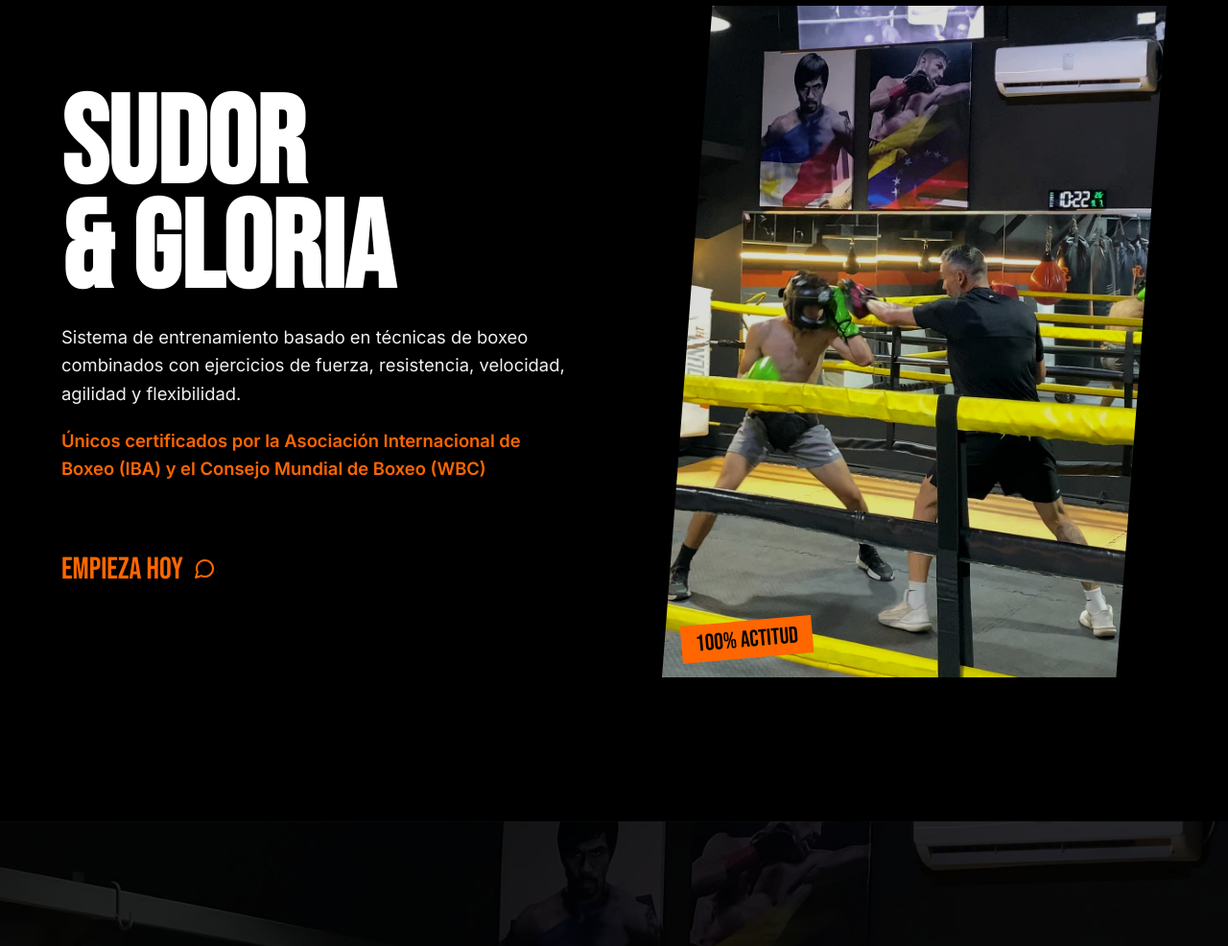
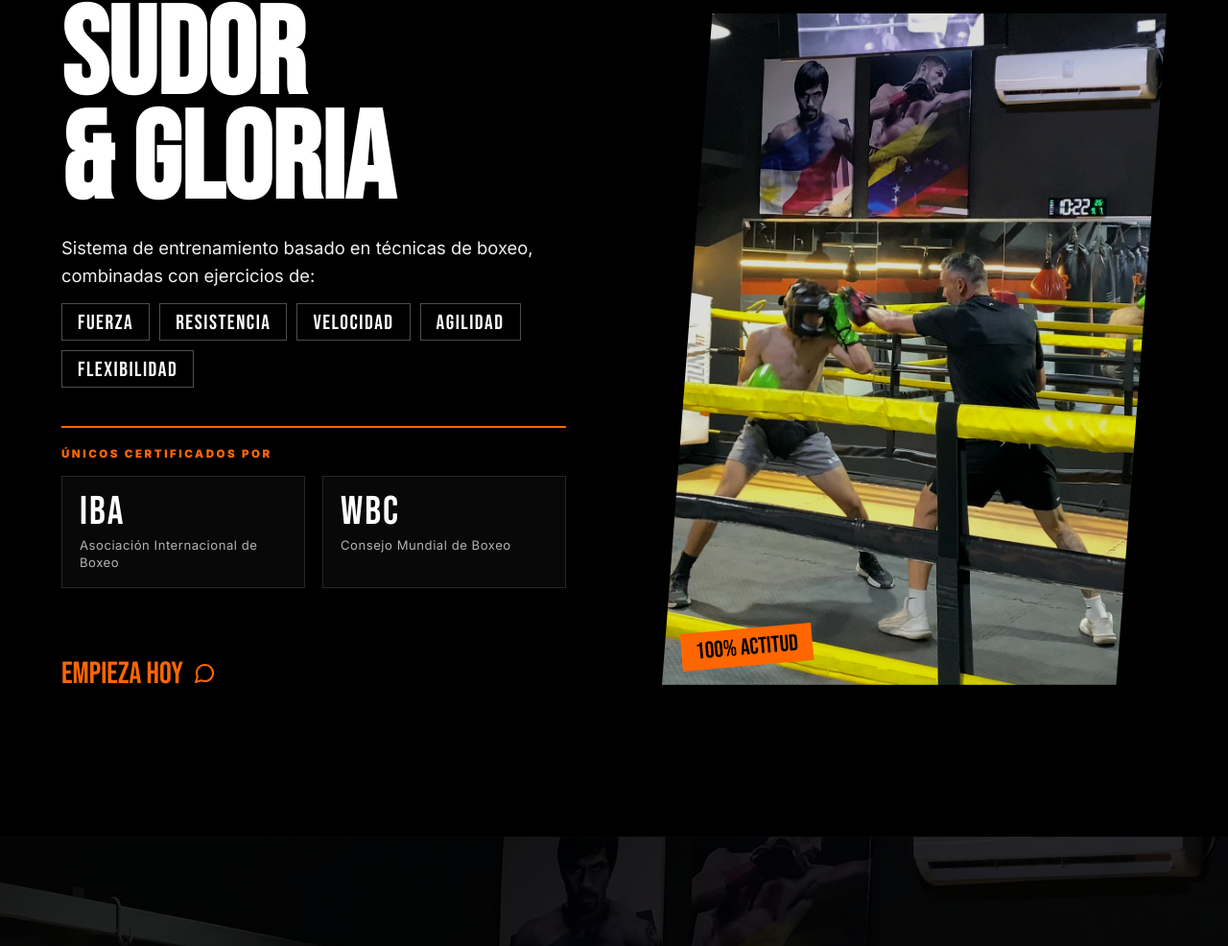
Before and after one commit to hueletayo/HuelePagWeb, a plain HTML site: page index.html in a window 1280 px wide. Shown: the part 1122-2108 px from the top of the page at 96% size. Drawn offline with nearby package versions, Linux system fonts and the light colour scheme.

Commit message:
feat(filosofia): disciplinas como fichas y bloque de avales
El parrafo enterraba las dos cosas que mas venden del club.

- Las cinco disciplinas (fuerza, resistencia, velocidad, agilidad,
  flexibilidad) pasan de ir dentro de una frase a fichas con borde,
  escaneables de un vistazo.
- Los avales IBA y WBC salen del parrafo a un bloque propio, separado
  por una regla naranja, con la sigla grande y el nombre completo
  debajo.
- Cada aval tiene hueco para el logo oficial: apunta a
  assets/logo-iba.png y assets/logo-wbc.png. Si el archivo no existe,
  onerror lo retira y queda la sigla tipografica, asi que la seccion
  se ve correcta desde ya. Al dejar los ficheros en assets/ el logo
  aparece solo, sin tocar codigo. Verificado con un archivo de prueba.

No se incluyen los logos: son marcas de terceros con condiciones de
uso, y deben salir del pack oficial de la certificacion del club.

Tambien elimina entrenador-1.jpg y entrenador-2.jpg, los retratos
sacados del video que quedaron sin usar al llegar las fotos reales.

Co-Authored-By: Claude Opus 5 <noreply@anthropic.com>

```diff
--- a/index.html
+++ b/index.html
@@ -37,7 +37,7 @@
     <link rel="preload" as="image" href="assets/hero-poster.jpg" fetchpriority="high">
 
     <!-- CSS -->
-    <link rel="stylesheet" href="style.css?v=20260907l">
+    <link rel="stylesheet" href="style.css?v=20260907m">
 
     <!-- Feather Icons (versión fija) -->
     <script defer src="https://cdnjs.cloudflare.com/ajax/libs/feather-icons/4.29.2/feather.min.js"></script>
@@ -353,11 +353,44 @@
             <div class="philosophy-text" data-scroll>
                 <h2 class="huge-text">SUDOR<br>&amp; GLORIA</h2>
                 <p class="body-text">
-                    Sistema de entrenamiento basado en técnicas de boxeo combinados con ejercicios de fuerza, resistencia, velocidad, agilidad y flexibilidad.
+                    Sistema de entrenamiento basado en técnicas de boxeo, combinadas con ejercicios de:
                 </p>
-                <p class="body-text highlight-text">
-                    Únicos certificados por la Asociación Internacional de Boxeo (IBA) y el Consejo Mundial de Boxeo (WBC)
-                </p>
+
+                <ul class="disciplinas">
+                    <li>Fuerza</li>
+                    <li>Resistencia</li>
+                    <li>Velocidad</li>
+                    <li>Agilidad</li>
+                    <li>Flexibilidad</li>
+                </ul>
+
+                <!--
+                  AVALES
+                  Los <img> apuntan a assets/logo-iba.png y assets/logo-wbc.png.
+                  Mientras esos archivos no existan, onerror los oculta y se
+                  muestra el acrónimo tipográfico: la sección se ve bien igual.
+                  Para activarlos basta con dejar los ficheros en assets/,
+                  preferiblemente PNG con fondo transparente y >=400px de alto.
+                -->
+                <div class="avales">
+                    <p class="avales-kicker">Únicos certificados por</p>
+                    <div class="avales-grid">
+                        <div class="aval">
+                            <img class="aval-logo" src="assets/logo-iba.png" alt="Asociación Internacional de Boxeo (IBA)"
+                                 loading="lazy" decoding="async"
+                                 onerror="this.remove()">
+                            <span class="aval-sigla" aria-hidden="true">IBA</span>
+                            <span class="aval-nombre">Asociación Internacional de Boxeo</span>
+                        </div>
+                        <div class="aval">
+                            <img class="aval-logo" src="assets/logo-wbc.png" alt="Consejo Mundial de Boxeo (WBC)"
+                                 loading="lazy" decoding="async"
+                                 onerror="this.remove()">
+                            <span class="aval-sigla" aria-hidden="true">WBC</span>
+                            <span class="aval-nombre">Consejo Mundial de Boxeo</span>
+                        </div>
+                    </div>
+                </div>
                 <a href="https://wa.me/584248576200?text=Hola!%20Quiero%20informaci%C3%B3n%20sobre%20las%20clases%20y%20precios." target="_blank" rel="noopener" class="link-btn">EMPIEZA HOY <i data-feather="message-circle" aria-hidden="true"></i></a>
             </div>
             <div class="philosophy-img" data-scroll>
@@ -701,6 +734,6 @@
     </footer>
 
     <!-- Scripts -->
-    <script src="main.js?v=20260907l"></script>
+    <script src="main.js?v=20260907m"></script>
 </body>
 </html>
--- a/style.css
+++ b/style.css
@@ -474,6 +474,94 @@ img, video {
     display: flex;
     flex-direction: column;
     gap: var(--gap-sm);
+}
+
+/* ============================================================
+   Disciplinas y avales (sección Filosofía)
+   ============================================================ */
+.disciplinas {
+    list-style: none;
+    display: flex;
+    flex-wrap: wrap;
+    gap: 10px;
+    margin-top: -6px;
+}
+.disciplinas li {
+    font-family: var(--font-display);
+    font-size: 1.35rem;
+    letter-spacing: 1.5px;
+    text-transform: uppercase;
+    color: #fff;
+    border: 1px solid var(--line-strong);
+    padding: 7px 16px 5px;
+    transition: border-color 0.25s ease, color 0.25s ease;
+}
+.disciplinas li:hover {
+    border-color: var(--accent-color);
+    color: var(--accent-color);
+}
+
+/* Bloque de avales: el argumento mas fuerte del club, fuera del parrafo */
+.avales {
+    margin-top: var(--gap-sm);
+    border-top: 2px solid var(--accent-color);
+    padding-top: 20px;
+}
+
+.avales-kicker {
+    font-size: 0.72rem;
+    font-weight: 900;
+    letter-spacing: 0.22em;
+    text-transform: uppercase;
+    color: var(--accent-color);
+    margin-bottom: 16px;
+}
+
+.avales-grid {
+    display: flex;
+    flex-wrap: wrap;
+    gap: 18px;
+}
+
+.aval {
+    flex: 1 1 190px;
+    display: flex;
+    flex-direction: column;
+    align-items: flex-start;
+    gap: 6px;
+    border: 1px solid var(--line-soft);
+    background: rgba(255, 255, 255, 0.03);
+    padding: 18px 18px 16px;
+    transition: border-color 0.25s ease;
+}
+.aval:hover { border-color: var(--line-strong); }
+
+/* Logo oficial cuando exista el archivo */
+.aval-logo {
+    height: 54px;
+    width: auto;
+    max-width: 100%;
+    object-fit: contain;
+    display: block;
+    margin-bottom: 2px;
+}
+
+/* Respaldo tipografico: si el logo no esta, esto sostiene el bloque */
+.aval-sigla {
+    font-family: var(--font-display);
+    font-size: 2.6rem;
+    line-height: 0.9;
+    letter-spacing: 2px;
+    color: #fff;
+}
+/* Con logo presente, la sigla sobra */
+.aval-logo + .aval-sigla { display: none; }
+
+.aval-nombre {
+    font-size: 0.82rem;
+    line-height: 1.4;
+    color: var(--text-muted);
+    letter-spacing: 0.04em;
 }
 
 .link-btn {
```
Also changed, not shown: admin.html (+3 -3 lines), completar_perfil.html (+3 -3 lines), dashboard.html (+3 -3 lines), login.html (+3 -3 lines), pagos.html (+3 -3 lines), registro.html (+3 -3 lines), assets/entrenador-1.jpg (deleted), assets/entrenador-2.jpg (deleted).
